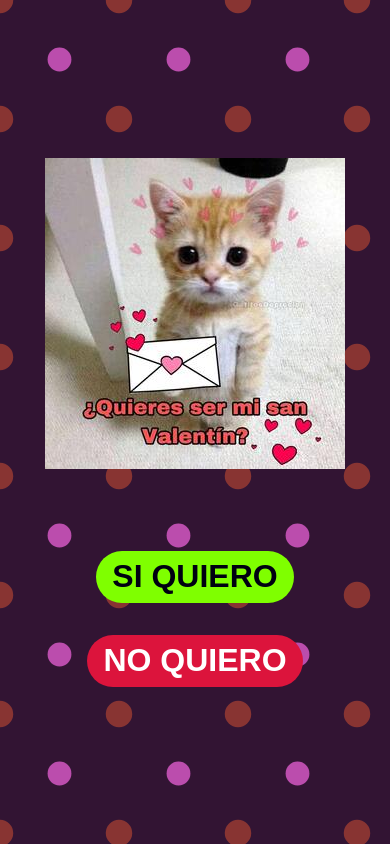
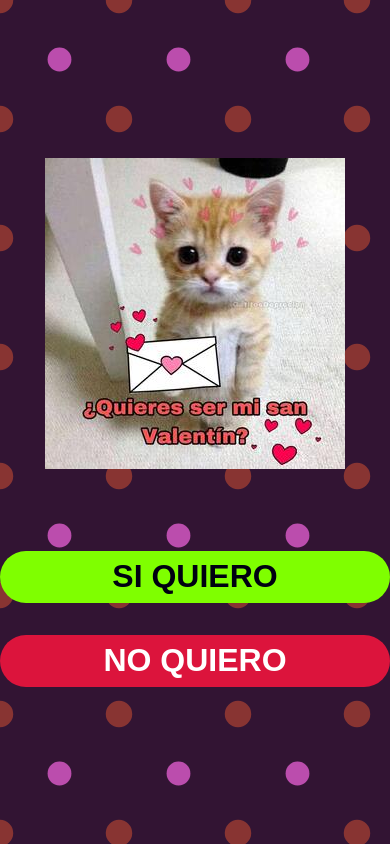
Before and after one commit to marioxe301/my-valentine, a SvelteKit app: page / in a window 390 px wide. Built offline with nearby package versions, Linux system fonts and the light colour scheme.

Commit message:
chore: responsive minor adjustment

```diff
--- a/src/components/cta-buttons.svelte
+++ b/src/components/cta-buttons.svelte
@@ -9,7 +9,7 @@
 	{#if !hideAcceptedButton}
 		<button
 			on:click={handleAccept}
-			style="border: none; background: chartreuse; width: fit-content; ;min-width: 100px; height: 50px; border-radius: 3rem; padding-inline: 1rem; box-sizing: content-box;"
+			style="border: none; background: chartreuse; width: 100%; ;height: 50px; border-radius: 3rem; padding-inline: 1rem; box-sizing: content-box;"
 			><span
 				style="color: #000111; font-weight: bolder; font-size: 2rem; text-transform: uppercase;"
 				>Si quiero</span
@@ -18,7 +18,7 @@
 	{/if}
 	{#if !hideRejectedButton}
 		<button
-			style="border: none; background: crimson; width: fit-content; ;min-width: 100px; height: 50px; border-radius: 3rem; padding-inline: 1rem; box-sizing: content-box;"
+			style="border: none; background: crimson; width: 100%; ;height: 50px; border-radius: 3rem; padding-inline: 1rem; box-sizing: content-box;"
 			on:click={handleRejection}
 			><span style="color: #fff; font-weight: bolder; font-size: 2rem; text-transform: uppercase;"
 				>No quiero</span
--- a/src/routes/+page.svelte
+++ b/src/routes/+page.svelte
@@ -3,7 +3,7 @@
 	import Rejection from '../components/rejection.svelte';
 
 	const rejection = [
-		{ message: 'Estas segura, de que no quieres ser mi valentin?', image: '/think.gif' },
+		{ message: 'Estas segura, de que no quieres?', image: '/think.gif' },
 		{ message: 'Como que no quieres? ', image: '/amazed.gif' },
 		{ message: 'No aceptare un NO por respuesta', image: '/duck-knife.png' },
 		{ message: 'Lo siento, me altere, entonces no quieres?', image: '/calm.gif' },
@@ -42,7 +42,7 @@
 			<img
 				src="/love.gif"
 				alt="My Valentine"
-				style="width: 100%; height: 311px; object-fit: cover; "
+				style="width: auto; height: 300px; object-fit: cover; "
 			/>
 			<p
 				style="color: #fff; font-size: 2rem; text-align: center; padding: 1rem; background: #000111; border-radius: 1rem;"
```
